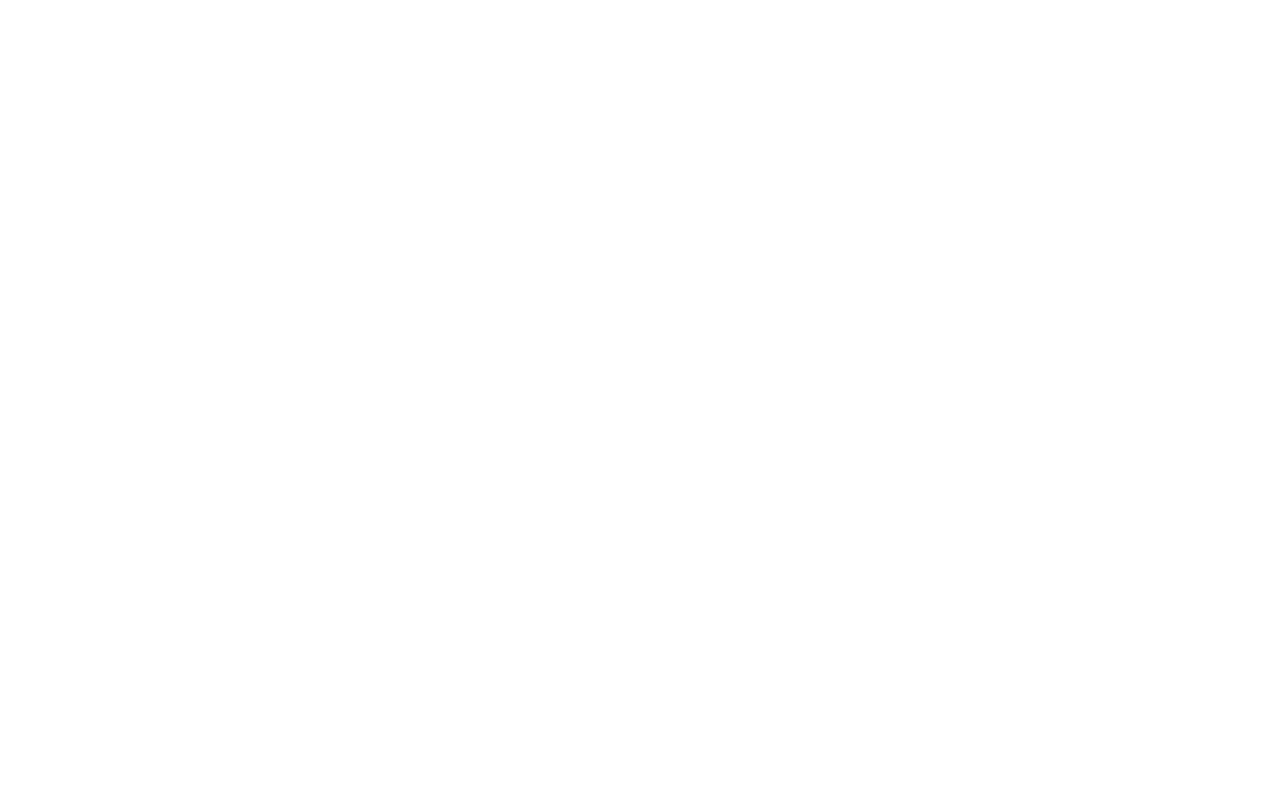
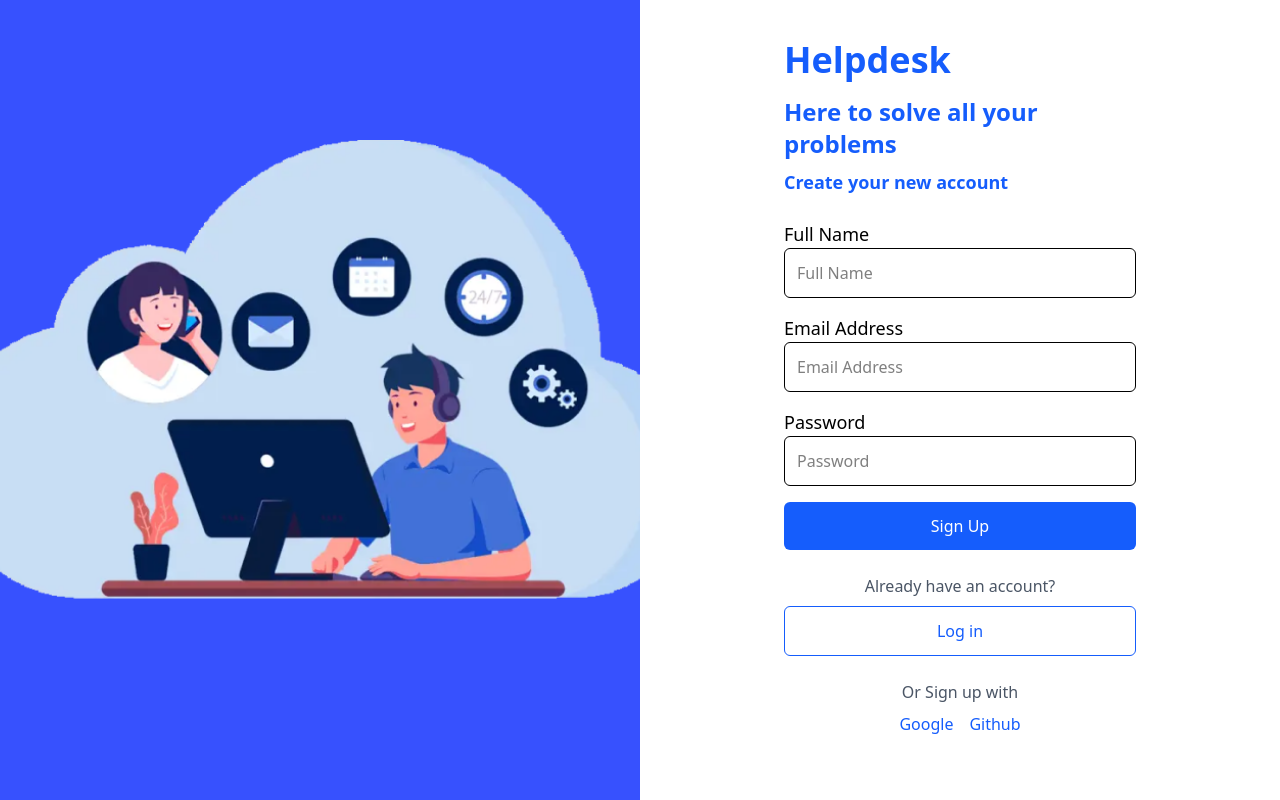
Before and after one commit to adarsh-fxz/helpdesk-frontend, a React (Vite) app: page /signup in a window 1280 px wide. Before the commit this address had no page. Built offline with nearby package versions, Linux system fonts and the light colour scheme.

Commit message:
feat: add HomePage, login & signup routes

```diff
--- a/src/App.jsx
+++ b/src/App.jsx
@@ -10,7 +10,9 @@
     <>
       <BrowserRouter>
         <Routes>
-          <Route path="/" element={<UserProblem />} />
+          <Route path="/" element={<HomePage />} />
+          <Route path="/login" element={<Login />} />
+          <Route path="/signup" element={<SignUp />} />
         </Routes>
       </BrowserRouter>
     </>
```
